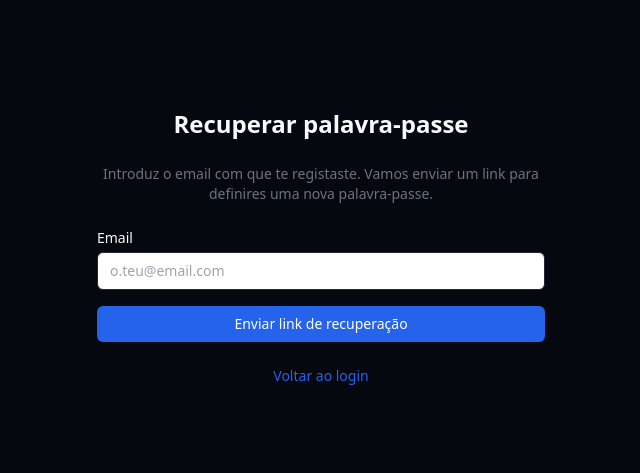
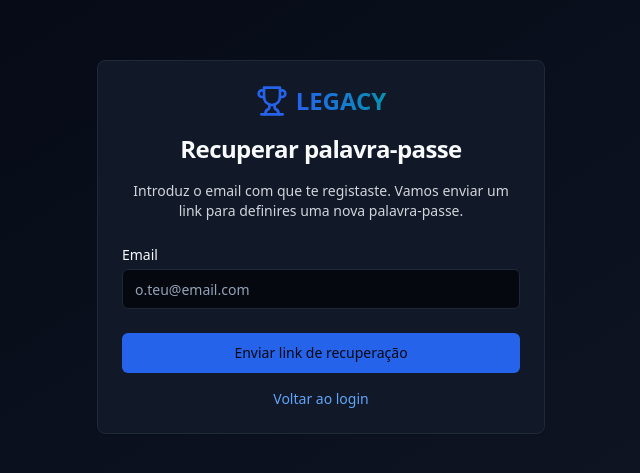
Before and after one commit to FreemanPT8/legacy-web3-sports, a Next.js app: page /forgot-password in a window 1280 px wide. Shown: the part 153-626 px from the top of the page, without its empty margins (319-959 px from the left). Built offline with nearby package versions, Linux system fonts and the light colour scheme; no server answers.

Commit message:
Unify forgot password page UI and add dark mode support

```diff
--- a/app/forgot-password/page.tsx
+++ b/app/forgot-password/page.tsx
@@ -2,11 +2,20 @@
 
 import { useState } from 'react';
 import Link from 'next/link';
+import { Card, CardContent, CardDescription, CardFooter, CardHeader, CardTitle } from '@/components/ui/card';
+import { Button } from '@/components/ui/button';
+import { Input } from '@/components/ui/input';
+import { Label } from '@/components/ui/label';
+import { useToast } from '@/hooks/use-toast';
+import { Trophy } from 'lucide-react';
+
+type Status = 'idle' | 'loading' | 'success' | 'error';
 
 export default function ForgotPasswordPage() {
   const [email, setEmail] = useState('');
-  const [status, setStatus] = useState<'idle' | 'loading' | 'success' | 'error'>('idle');
+  const [status, setStatus] = useState<Status>('idle');
   const [error, setError] = useState<string | null>(null);
+  const { toast } = useToast();
 
   async function handleSubmit(e: React.FormEvent) {
     e.preventDefault();
@@ -23,42 +32,71 @@ export default function ForgotPasswordPage() {
       const data = await res.json();
 
       if (!res.ok || !data.success) {
+        const msg = data.error ?? 'Não foi possível enviar o email.';
         setStatus('error');
-        setError(data.error ?? 'Não foi possível enviar o email.');
+        setError(msg);
+
+        toast({
+          title: 'Erro ao enviar email',
+          description: msg,
+          variant: 'destructive',
+        });
+
         return;
       }
 
       setStatus('success');
+      toast({
+        title: 'Email enviado',
+        description: 'Se esse email estiver registado, enviámos um link de recuperação.',
+      });
     } catch (err) {
       console.error(err);
+      const msg = 'Erro inesperado. Tenta novamente mais tarde.';
       setStatus('error');
-      setError('Erro inesperado. Tenta novamente mais tarde.');
+      setError(msg);
+
+      toast({
+        title: 'Erro inesperado',
+        description: msg,
+        variant: 'destructive',
+      });
     }
   }
 
   return (
-    <div className="min-h-screen flex items-center justify-center px-4">
-      <div className="w-full max-w-md space-y-6">
-        <h1 className="text-2xl font-semibold text-center">
+    <div className="min-h-screen flex items-center justify-center bg-gradient-to-br from-blue-50 to-cyan-50 dark:from-gray-950 dark:to-gray-900 px-4">
+      <Card className="w-full max-w-md bg-white dark:bg-gray-900 border border-gray-200 dark:border-gray-800">
+        <CardHeader className="space-y-4">
+          <div className="flex justify-center">
+            <div className="flex items-center space-x-2">
+              <Trophy className="h-8 w-8 text-blue-600" />
+              <span className="text-2xl font-bold bg-gradient-to-r from-blue-600 to-cyan-600 bg-clip-text text-transparent">
+                LEGACY
+              </span>
+            </div>
+          </div>
+          <CardTitle className="text-2xl text-center">
             Recuperar palavra-passe
-        </h1>
-        <p className="text-sm text-center text-gray-500">
+          </CardTitle>
+          <CardDescription className="text-center text-gray-600 dark:text-gray-300">
             Introduz o email com que te registaste. Vamos enviar um link para definires
             uma nova palavra-passe.
-        </p>
+          </CardDescription>
+        </CardHeader>
 
-        <form onSubmit={handleSubmit} className="space-y-4">
+        <form onSubmit={handleSubmit}>
+          <CardContent className="space-y-4">
             <div>
-            <label className="block text-sm font-medium mb-1" htmlFor="email">
+              <Label className="block text-sm font-medium mb-1" htmlFor="email">
                 Email
-            </label>
-            <input
+              </Label>
+              <Input
                 id="email"
                 type="email"
                 required
                 value={email}
                 onChange={(e) => setEmail(e.target.value)}
-              className="w-full rounded-md border px-3 py-2 text-sm"
                 placeholder="o.teu@email.com"
               />
             </div>
@@ -72,22 +110,25 @@ export default function ForgotPasswordPage() {
                 Se esse email estiver registado, enviámos um link de recuperação.
               </p>
             )}
+          </CardContent>
 
-          <button
+          <CardFooter className="flex flex-col gap-4">
+            <Button
               type="submit"
+              className="w-full bg-blue-600 hover:bg-blue-700"
               disabled={status === 'loading'}
-            className="w-full rounded-md bg-blue-600 text-white py-2 text-sm font-medium disabled:opacity-60"
             >
               {status === 'loading' ? 'A enviar...' : 'Enviar link de recuperação'}
-          </button>
-        </form>
+            </Button>
 
-        <div className="text-center text-sm">
-          <Link href="/login" className="text-blue-600 hover:underline">
+            <p className="text-sm text-center text-gray-600 dark:text-gray-300">
+              <Link href="/login" className="text-blue-600 dark:text-blue-400 hover:underline">
                 Voltar ao login
               </Link>
-        </div>
-      </div>
+            </p>
+          </CardFooter>
+        </form>
+      </Card>
     </div>
   );
 }
```
Lines whose indentation alone changed are shown as unchanged.
